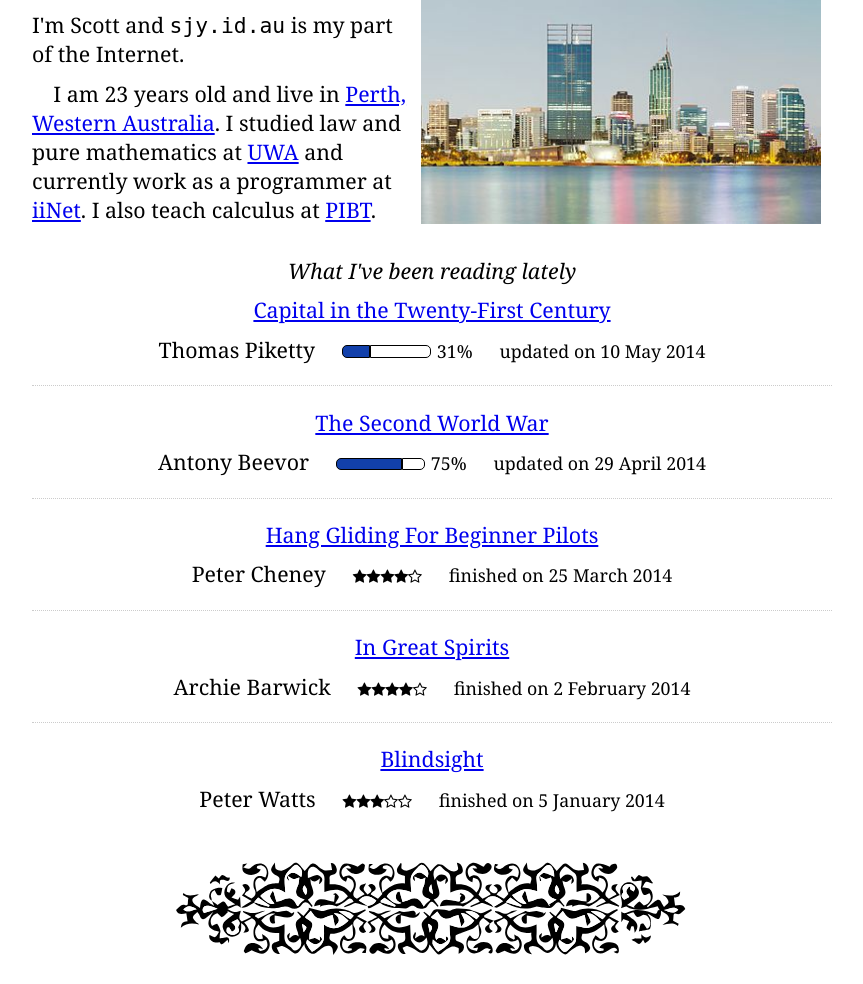
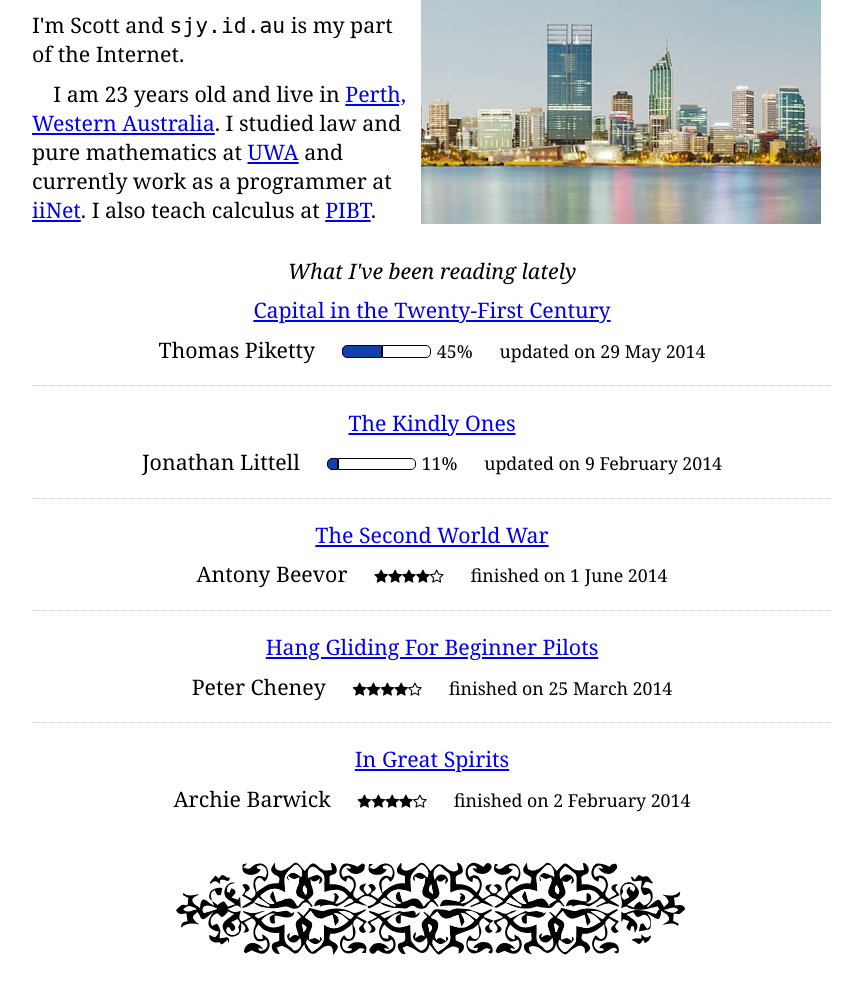
Before and after one commit to splintax/portfolio, a PHP site: page / in a window 1280 px wide, after a click on "about". Shown: the part 338-1322 px from the top of the page, without its empty margins (208-1071 px from the left). Run offline with PHP 8.4, Linux system fonts and the light colour scheme.

Commit message:
Fix ordering of Goodreads books.

```diff
--- a/goodreads.html
+++ b/goodreads.html
@@ -7,26 +7,33 @@
         <span class="author">Thomas Piketty</span>
 
     <span class="rating">
-        <span class="done" style="width: 1.24em"></span><span class="left" style="width: 2.76em"></span>
-        <small>31%</small>
+        <span class="done" style="width: 1.8em"></span><span class="left" style="width: 2.2em"></span>
+        <small>45%</small>
     </span>
-    <small>updated on 10 May 2014</small>
+    <small>updated on 29 May 2014</small>
+    </p></div><!-- end .book -->
 
+    <div class="book"><p>
+        <a href="https://www.goodreads.com/review/show/811133369">The Kindly Ones</a>
+    </p><p>
+        <span class="author">Jonathan Littell</span>
+
+    <span class="rating">
+        <span class="done" style="width: 0.44em"></span><span class="left" style="width: 3.56em"></span>
+        <small>11%</small>
+    </span>
+    <small>updated on 9 February 2014</small>
     </p></div><!-- end .book -->
+
 
     <div class="book"><p>
         <a href="https://www.goodreads.com/review/show/849787075">The Second World War</a>
     </p><p>
         <span class="author">Antony Beevor</span>
 
-    <span class="rating">
-        <span class="done" style="width: 3.0em"></span><span class="left" style="width: 1.0em"></span>
-        <small>75%</small>
-    </span>
-    <small>updated on 29 April 2014</small>
-
+    <span class="rating"><i class="fa fa-star"></i><i class="fa fa-star"></i><i class="fa fa-star"></i><i class="fa fa-star"></i><i class="fa fa-star-o"></i></span>
+    <small>finished on 1 June 2014</small>
     </p></div><!-- end .book -->
-
 
     <div class="book"><p>
         <a href="https://www.goodreads.com/review/show/866451467">Hang Gliding For Beginner Pilots</a>
@@ -35,7 +42,6 @@
 
     <span class="rating"><i class="fa fa-star"></i><i class="fa fa-star"></i><i class="fa fa-star"></i><i class="fa fa-star"></i><i class="fa fa-star-o"></i></span>
     <small>finished on 25 March 2014</small>
-
     </p></div><!-- end .book -->
 
     <div class="book"><p>
@@ -45,15 +51,4 @@
 
     <span class="rating"><i class="fa fa-star"></i><i class="fa fa-star"></i><i class="fa fa-star"></i><i class="fa fa-star"></i><i class="fa fa-star-o"></i></span>
     <small>finished on 2 February 2014</small>
-
     </p></div><!-- end .book -->
-
-    <div class="book"><p>
-        <a href="https://www.goodreads.com/review/show/797844392">Blindsight</a>
-    </p><p>
-        <span class="author">Peter Watts</span>
-
-    <span class="rating"><i class="fa fa-star"></i><i class="fa fa-star"></i><i class="fa fa-star"></i><i class="fa fa-star-o"></i><i class="fa fa-star-o"></i></span>
-    <small>finished on 5 January 2014</small>
-
-    </p></div><!-- end .book -->
--- a/index.php
+++ b/index.php
@@ -79,7 +79,9 @@ window.BG_IMAGES = <?
     <div id="books">
     <? include('goodreads.html'); ?>
     </div><!-- end #books -->
+
 </div><!-- end #about -->
+
 <? include('projects.html') ?>
 
 <div id="contact">
```
Also changed, not shown: 1 other file.
